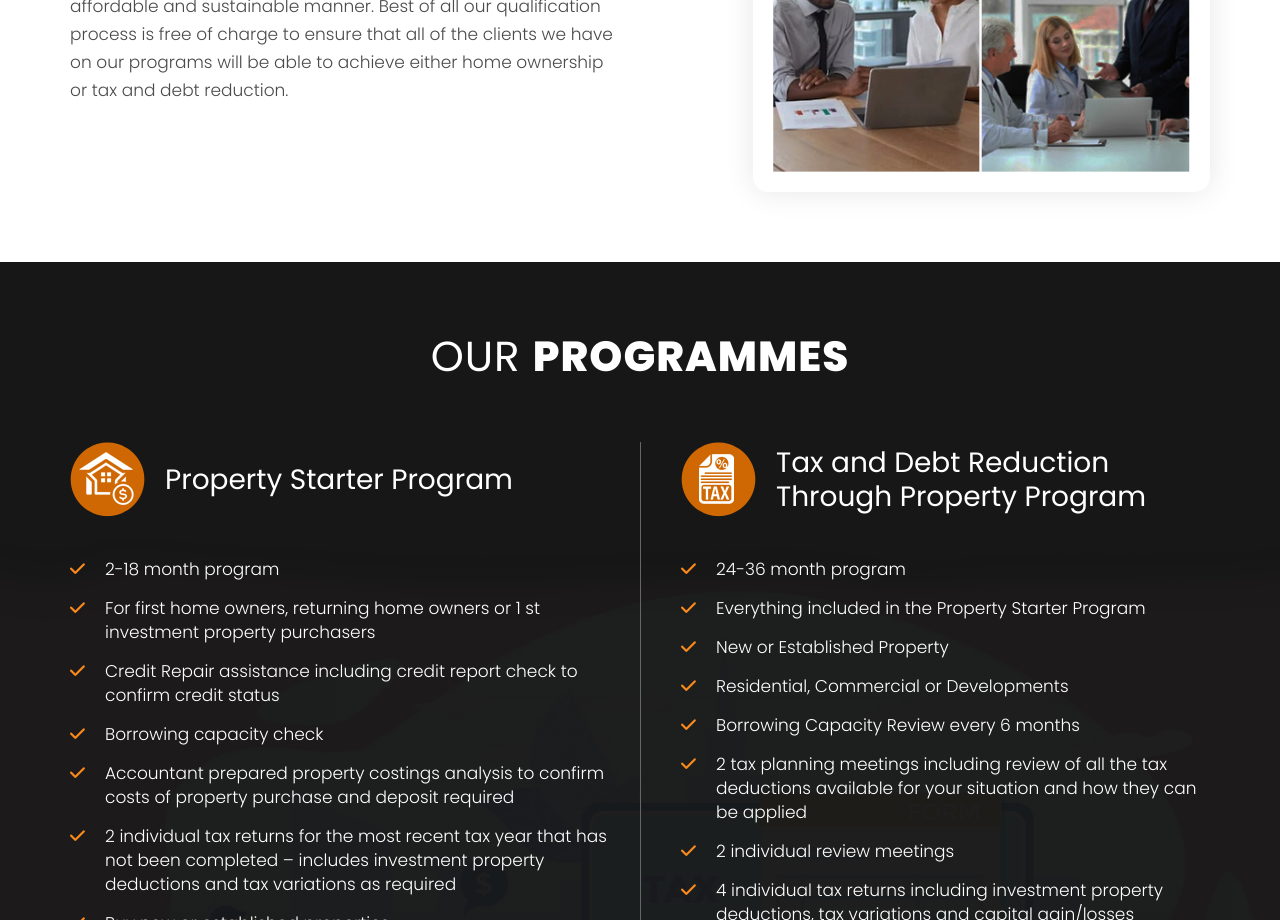
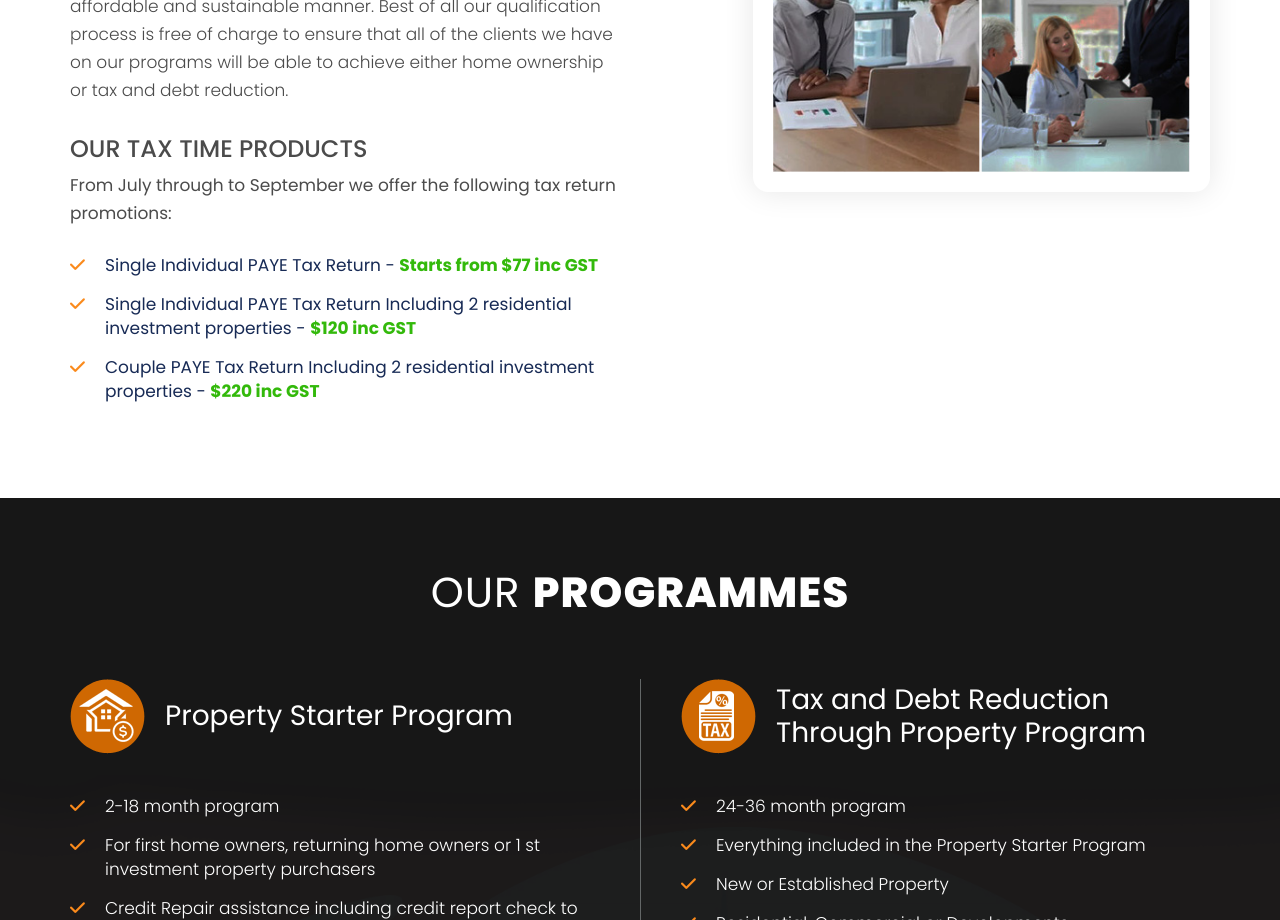
Before and after one commit to mansoor250984/bbts, a plain HTML site: page index.html in a window 1280 px wide. Shown: the part 1200-2120 px from the top of the page. Drawn offline with nearby package versions, Linux system fonts and the light colour scheme.

Commit message:
Add files via upload

```diff
--- a/index.html
+++ b/index.html
@@ -53,6 +53,14 @@
           challenges of navigating the current housing market for both home owners and investors alike. We have put together 2 result focused programs to ensure that our clients can achieve their financial goals; Owning a home, and tax and debt reduction
           through property. We work to ensure that these goals are met over a short to medium time period to ensure that our clients
           achieve home ownership, tax reduction and debt reduction in an affordable and sustainable manner. Best of all our qualification process is free of charge to ensure that all of the clients we have on our programs will be able to achieve either home ownership or tax and debt reduction.</p>
+
+          <h4 class="padT3">OUR TAX TIME PRODUCTS</h4>
+<p><strong>From July through to September we offer the following tax return promotions: </strong></p>
+<ul class="listing">
+<li class="darkblue"><strong>Single Individual PAYE Tax Return - <span class="green" style="font-weight:700;">Starts from $77 inc GST</span></strong></li>
+<li class="darkblue"><strong>Single Individual PAYE Tax Return Including 2 residential investment properties - <span class="green" style="font-weight:700;">$120 inc GST</span></strong></li>
+<li class="darkblue"><strong>Couple PAYE Tax Return Including 2 residential investment properties  - <span class="green" style="font-weight:700;">$220 inc GST</span></strong></li>
+</ul>
       </div>
       <div class="col-lg-5 offset-lg-1">
         <div class="collage"><img src="images/collage.jpg" alt=""></div>
@@ -130,7 +138,7 @@
       <h5>Purchase Property</h5>
       </div>
       </div>
-      <div class="text-center padB7 padT7"><a href="#" class="downloadBtn">Download Process</a></div>
+      <div class="text-center padB7 padT7"><a href="images/Property-Starter-Program.pdf" target="_blank" class="downloadBtn">Download Process</a></div>
 
 
       <h3 class="marT7">Tax and Debt Reduction Through Property Program Process</h3>
@@ -164,7 +172,7 @@
       <h5>Tax <br>Return</h5>
       </div>
       </div>
-      <div class="text-center padT7"><a href="#" class="downloadBtn">Download Process</a></div>
+      <div class="text-center padT7"><a href="images/Tax-and-Debt-Reduction-through-Property-Program.pdf" target="_blank" class="downloadBtn">Download Process</a></div>
       </div>
     </div>
   </div>
```
